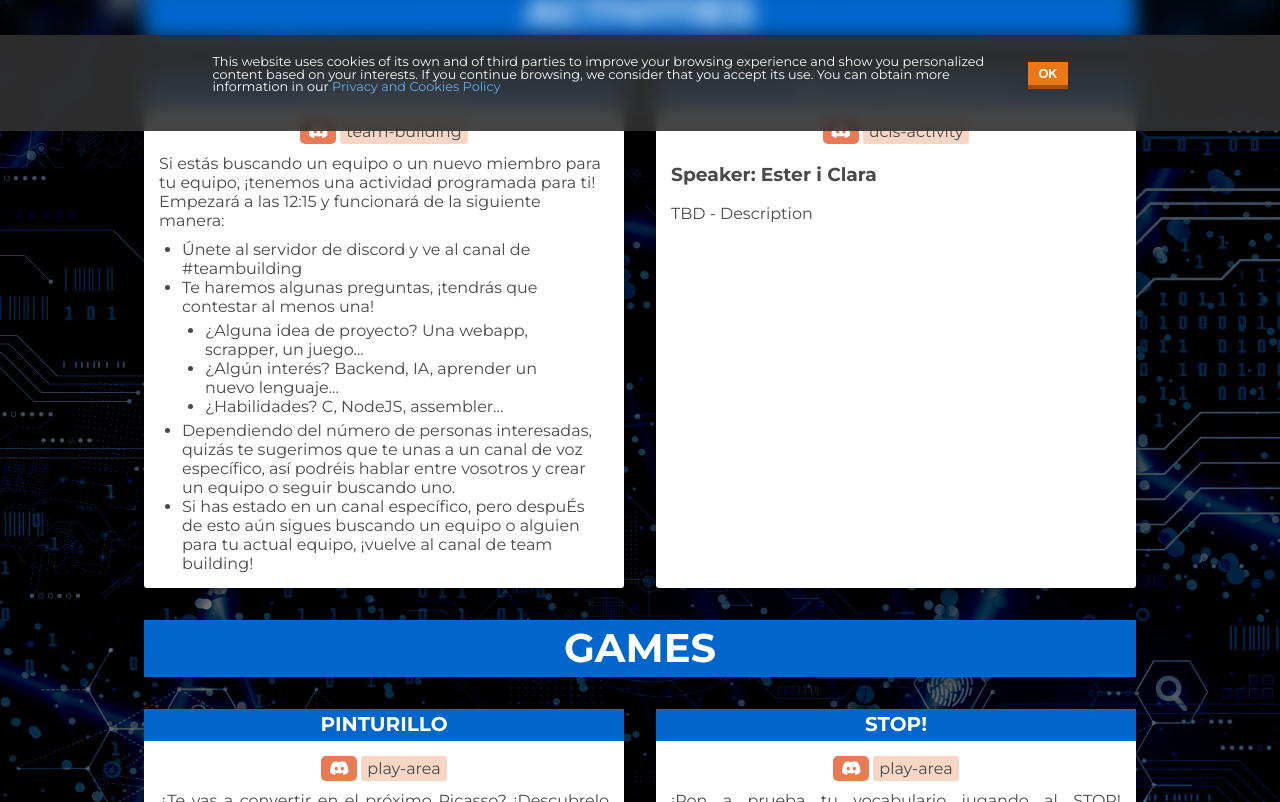
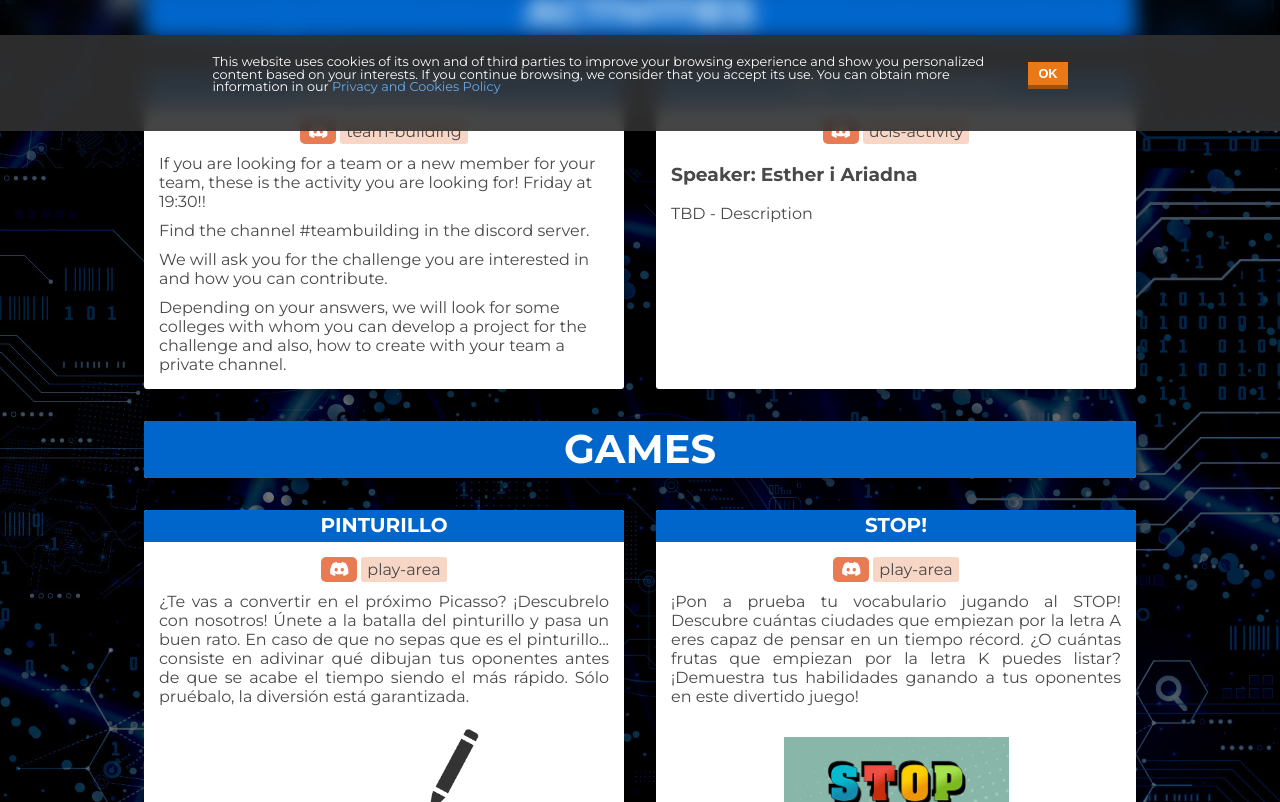
Before and after one commit to EncryptEx/bits-live, a Vue app: page /activities in a window 1280 px wide. Shown: the part 685-1487 px from the top of the page. Built offline with nearby package versions, Linux system fonts and the light colour scheme.

Commit message:
changed some things on activities

```diff
--- a/src/views/Activities.vue
+++ b/src/views/Activities.vue
@@ -1,6 +1,6 @@
 <template>
   <div id="activities" class="under-header padding-bottom">
-    <div class="container">
+    <div class="container" style="text-align: justify;">
       <div class="panel large">
         <h1 class="activity-title">TALKS</h1>
       </div>
@@ -20,7 +20,7 @@
           </div> -->
         </div>
       </div>
-      <div class="panel">
+      <!-- <div class="panel">
         <h1 style="text-transform: uppercase;">TBD - Test mining</h1>
         <div class="margin-bottom text-centered">
           <p class="icon"><i class="fab fa-twitch" aria-hidden="true"></i></p>
@@ -29,11 +29,8 @@
         <div>
           <h3>Speaker: Martin Krallinger</h3>
           <p style="text-align: justify;">Description TBD</p>
-          <!-- <div style="text-align: center;">
-             <img src="/assets/img/live/deno.png" class="image" style="width: 50%; margin-top: 1.4em"/>
-          </div> -->
         </div>
-      </div>
+      </div> -->
       <div class="panel">
         <h1 style="text-transform: uppercase;">TBD </h1>
         <div class="margin-bottom text-centered">
@@ -74,18 +71,10 @@
             <p class="icon"><i class="fab fa-discord" aria-hidden="true"></i></p>
             <span>team-building</span>
           </div>
-          <p class="margin-bottom">Si estás buscando un equipo o un nuevo miembro para tu equipo, ¡tenemos una actividad programada para ti! <br /> Empezará a las 12:15 y funcionará de la siguiente manera: </p>
-          <ul>
-            <li>Únete al servidor de discord y ve al canal de #teambuilding</li>
-            <li>Te haremos algunas preguntas, ¡tendrás que contestar al menos una!</li>
-            <ul>
-              <li>¿Alguna idea de proyecto? Una webapp, scrapper, un juego...</li>
-              <li>¿Algún interés? Backend, IA, aprender un nuevo lenguaje...</li>
-              <li>¿Habilidades? C, NodeJS, assembler...</li>
-            </ul>
-            <li>Dependiendo del número de personas interesadas, quizás te sugerimos que te unas a un canal de voz específico, así podréis hablar entre vosotros y crear un equipo o seguir buscando uno.</li>
-            <li>Si has estado en un canal específico, pero despuÉs de esto aún sigues buscando un equipo o alguien para tu actual equipo, ¡vuelve al canal de team building!</li>
-          </ul>
+          <p class="margin-bottom"> If you are looking for a team or a new member for your team, these is the activity you are looking for! Friday at 19:30!! </p>
+          <p class="margin-bottom"> Find the channel #teambuilding in the discord server. </p>
+          <p class="margin-bottom"> We will ask you for the challenge you are interested in and how you can contribute. </p>
+          <p class="margin-bottom"> Depending on your answers, we will look for some colleges with whom you can develop a project for the challenge and also, how to create with your team a private channel. </p>
         </div>
       </div>
       <div class="panel">
@@ -95,7 +84,7 @@
             <p class="icon"><i class="fab fa-discord" aria-hidden="true"></i></p>
             <span>ucis-activity</span>
           </div>
-          <h3>Speaker: Ester i Clara</h3>
+          <h3>Speaker: Esther i Ariadna</h3>
           <p class="margin-bottom" style="text-align: justify;"> TBD - Description </p>
           <!-- <div style="text-align: center;">
             <img src="/assets/img/live/zumba.png" class="image" style="width: 100%; margin-top: 3em"/>
```
